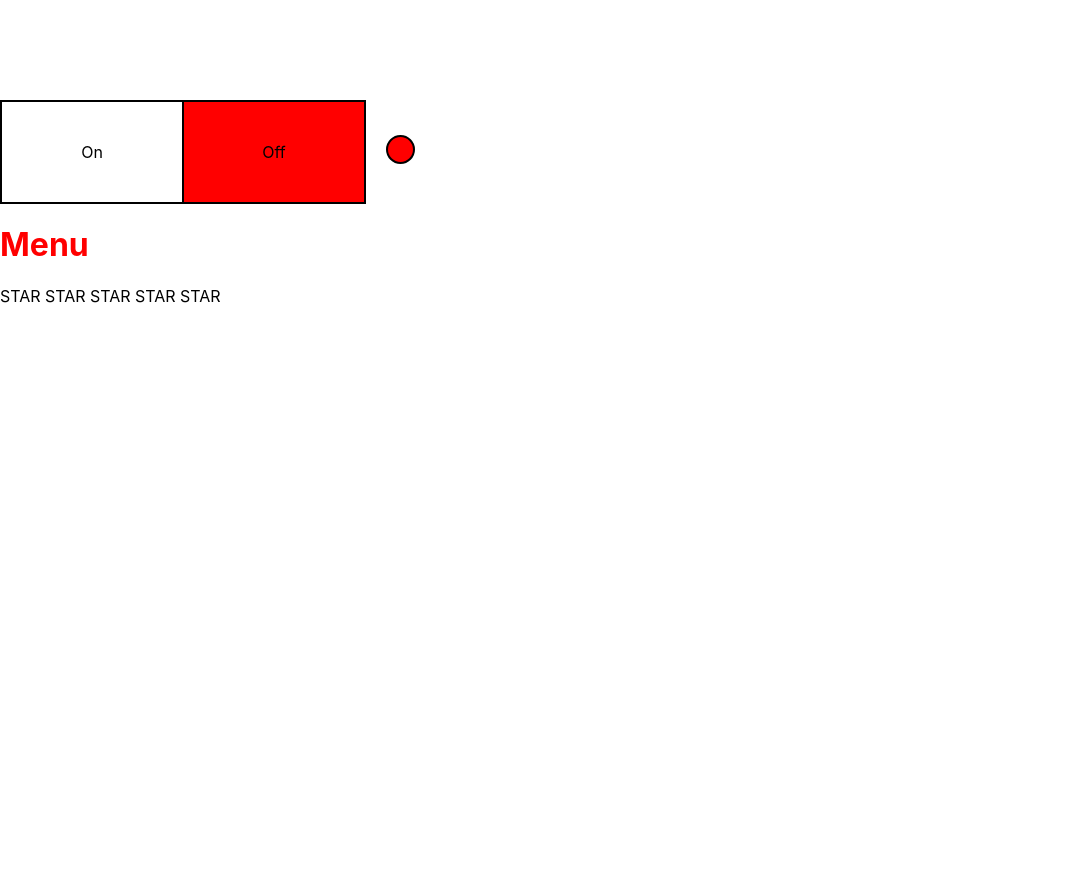
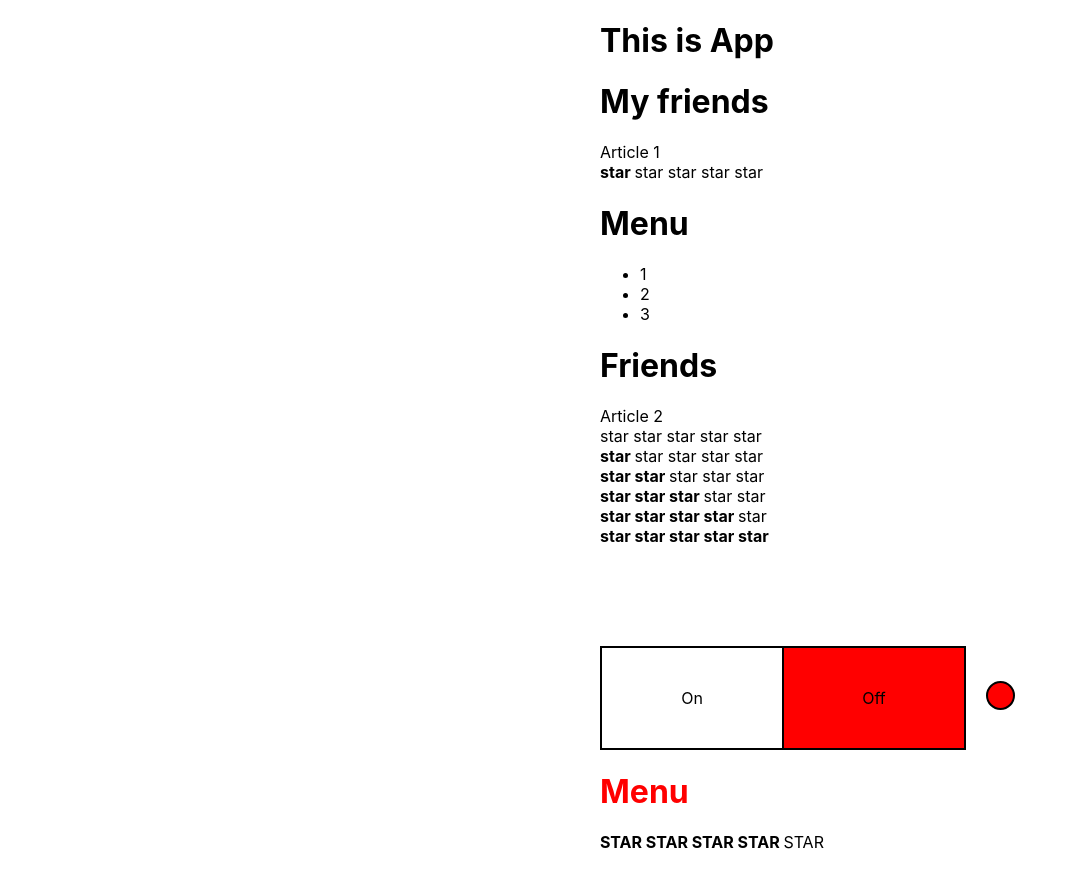
Before and after one commit to IgorFilin/react-kabzda-kak-prosto, a React (Create React App) app: page / in a window 1280 px wide. Shown: the top 888 px of the page, without its empty margins (0-1078 px from the left). Before the commit the page ends 800 px from the top, so only its background shows below. Built offline with nearby package versions, Linux system fonts and the light colour scheme.

Commit message:
setFilterStar(!filterStar) logic, add uncontrolledAccordion and Rating(refactoring)

```diff
--- /dev/null
+++ b/src/App.module.css
@@ -0,0 +1,4 @@
+.content {
+    margin-left:600px;
+    margin-bottom: 200px;
+}
--- a/src/App.tsx
+++ b/src/App.tsx
@@ -1,11 +1,10 @@
 import React from 'react';
-import './App.css';
-// import Accordion from "./components/Accordion/Accordion";
-// import {Rating} from "./components/Rating/Rating";
+import classes from './App.module.css';
 import OnOff from "./components/OnOff/OnOff";
 import UncontrolledAccordion from "./components/UncontrolledAccordion/UncontrolledAccordion";
-import {UncontrolledStar} from "./components/UncontrolledRating/UncontrolledStar/UncontrolledStar";
 import {UncontrolledRating} from "./components/UncontrolledRating/UncontrolledRating";
+import Accordion from "./components/Accordion/Accordion";
+import {Rating} from "./components/Rating/Rating";
 
 type PageTitlePropsType = {
     title: string
@@ -13,25 +12,25 @@
 
 
 function App() {
-    console.log('App rendering')
+
     return (
-        <div>
-            {/*<div><PageTitle title={'This is App'}/>*/}
-            {/*    <PageTitle title={'My friends'}/>*/}
-            {/*</div>*/}
-            {/*Article 1*/}
-            {/*<div><Rating value={1}/>*/}
-            {/*    <Accordion titleValue={'Menu'} open={true}/>*/}
-            {/*    <Accordion titleValue={'Friends'} open={false}/>*/}
-            {/*</div>*/}
-            {/*Article 2*/}
-            {/*<div><Rating value={0}/>*/}
-            {/*    <Rating value={1}/>*/}
-            {/*    <Rating value={2}/>*/}
-            {/*    <Rating value={3}/>*/}
-            {/*    <Rating value={4}/>*/}
-            {/*    <Rating value={5}/>*/}
-            {/*</div>*/}
+        <div className={classes.content}>
+            <div><PageTitle title={'This is App'}/>
+                <PageTitle title={'My friends'}/>
+            </div>
+            Article 1
+            <div><Rating value={1}/>
+                <Accordion titleValue={'Menu'} open={true}/>
+                <Accordion titleValue={'Friends'} open={false}/>
+            </div>
+            Article 2
+            <div><Rating value={0}/>
+                <Rating value={1}/>
+                <Rating value={2}/>
+                <Rating value={3}/>
+                <Rating value={4}/>
+                <Rating value={5}/>
+            </div>
             <div>
                 <OnOff/>
             </div>
--- a/src/components/UncontrolledRating/UncontrolledRating.tsx
+++ b/src/components/UncontrolledRating/UncontrolledRating.tsx
@@ -1,5 +1,6 @@
-import React from "react";
 import {UncontrolledStar} from './UncontrolledStar/UncontrolledStar'
+import {useState} from "react";
+
 
 
 type RatingPropsType = {
@@ -10,12 +11,18 @@
 
 export function UncontrolledRating(props: RatingPropsType) {
 
+    let [value,setValue]= useState(4)
+
+    const changeRating = (count:number) => {
+        setValue(count)
+    }
+
+
     return <div>
-        <UncontrolledStar />
-        <UncontrolledStar />
-        <UncontrolledStar />
-        <UncontrolledStar />
-        <UncontrolledStar />
-    </div>
-
+        <UncontrolledStar selected={value > 0}  changeRating={()=>changeRating(1)}/>
+        <UncontrolledStar selected={value > 1}  changeRating={()=>changeRating(2)}/>
+        <UncontrolledStar selected={value > 2}  changeRating={()=>changeRating(3)}/>
+        <UncontrolledStar selected={value > 3}  changeRating={()=>changeRating(4)}/>
+        <UncontrolledStar selected={value > 4}  changeRating={()=>changeRating(5)}/>
+        </div>
 }
--- a/src/components/UncontrolledRating/UncontrolledStar/UncontrolledStar.tsx
+++ b/src/components/UncontrolledRating/UncontrolledStar/UncontrolledStar.tsx
@@ -1,24 +1,27 @@
-import React, {useState} from "react";
+import React from "react";
 
 
-type StarPropsType = {}
+type StarPropsType = {
+    selected: boolean
+    changeRating: () => void
+}
+let styleStarOn = {
+    fontWeight: 700,
+    cursor: "pointer"
+}
+let styleStarOff = {
+    cursor: "pointer"
+}
+
+
 
 
 export function UncontrolledStar(props: StarPropsType) {
-
-    let styleStarOn = {
-        fontWeight: 700,
-        cursor: "pointer"
-    }
-    let styleStarOff = {
-        cursor: "pointer"
+    let onClickHandler = () => {
+        props.changeRating()
     }
 
-    let [filterStar, setFilterStar] = useState(false)
 
-    const onClickHandler = () => {
-        setFilterStar(!filterStar)
-    }
 
-    return <span onClick={() => onClickHandler()} style={filterStar ? styleStarOn : styleStarOff}>STAR </span>
+    return <span onClick={onClickHandler} style={props.selected ? styleStarOn : styleStarOff}>STAR </span>
 }
```
Also changed, not shown: src/App.css (deleted), src/components/Rating/Star/Star.tsx (line endings or trailing spaces).
